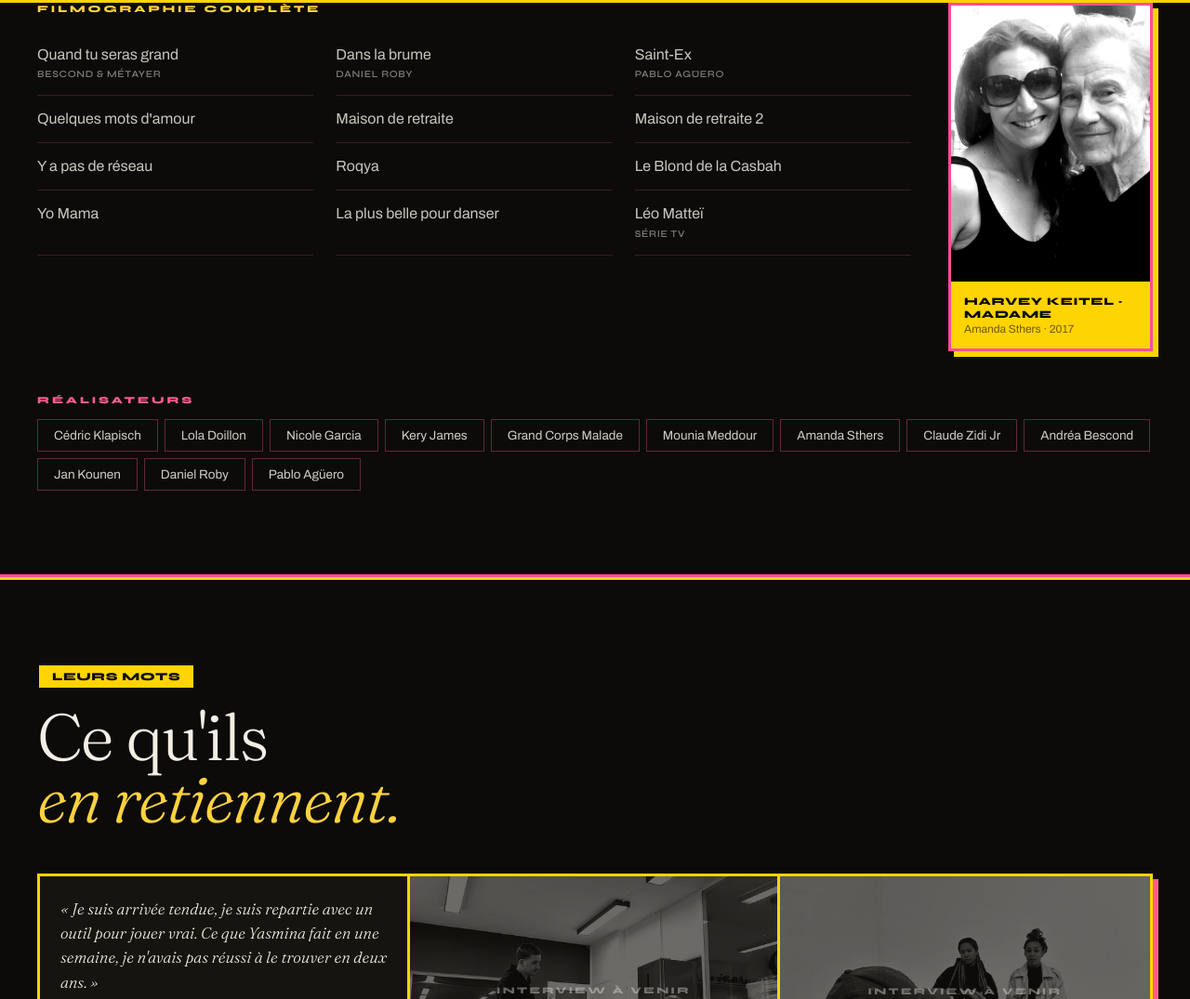
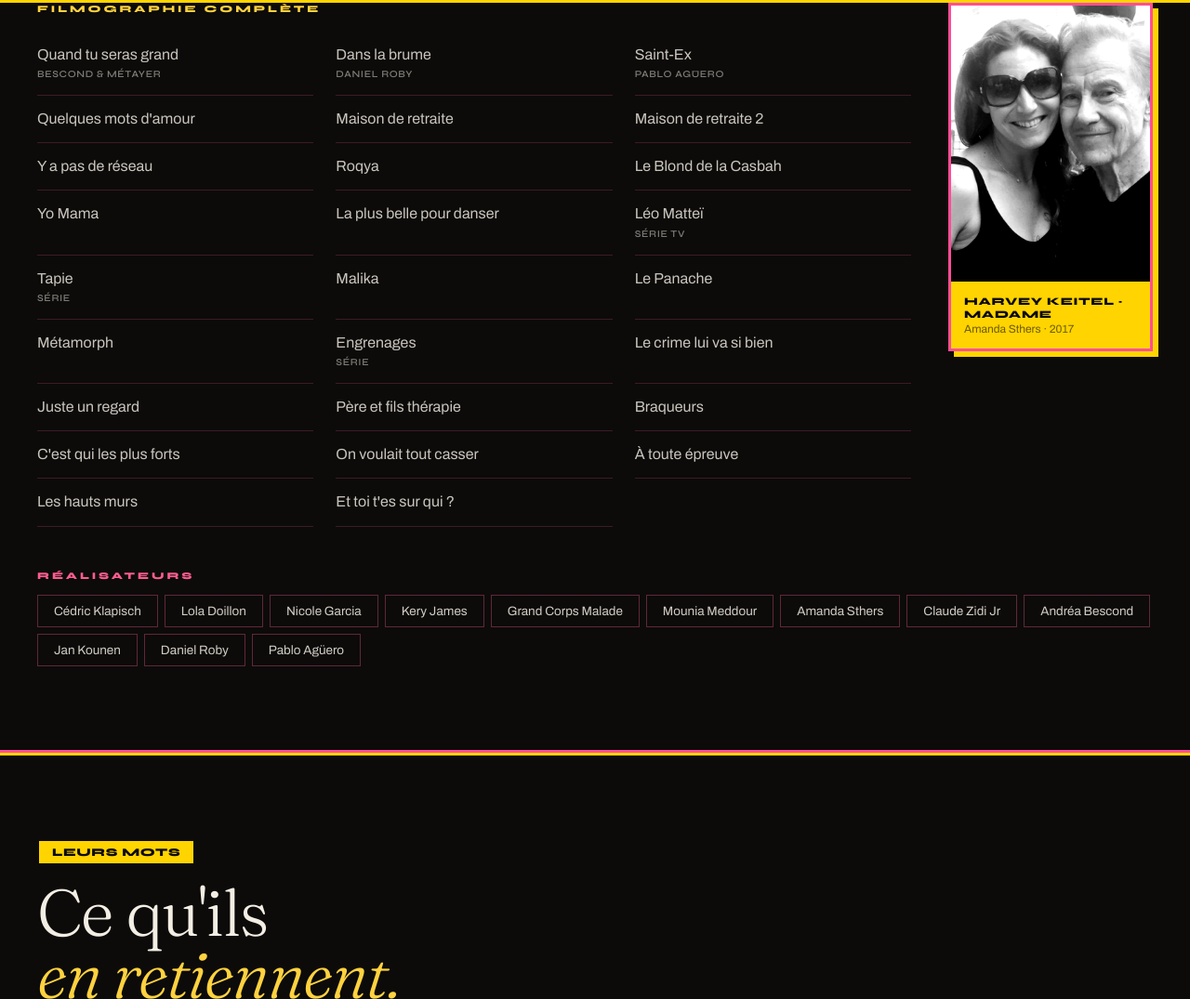
Before and after one commit to DEDVPIMMOS/yasmina-payments, a website: page index.html in a window 1280 px wide. Shown: the part 7487-8562 px from the top of the page at 93% size. Drawn offline with Linux system fonts and the light colour scheme.

Commit message:
Filmographie complete : 14 titres ajoutes (texte uniquement)
Ajoute Tapie, Malika, Le Panache, Metamorph, Engrenages, Le crime lui
va si bien, Juste un regard, Pere et fils therapie, Braqueurs, C'est
qui les plus forts, On voulait tout casser, A toute epreuve, Les
hauts murs, Et toi t'es sur qui ? a la liste texte de la
filmographie complete. Aucune affiche/image ajoutee. "Quelques mots
d'amour" et "St Ex" (= Saint-Ex, deja liste) non dupliques, deja
presents.

```diff
--- a/index.html
+++ b/index.html
@@ -1538,6 +1538,20 @@ footer a:hover{color:var(--bleu)}
         <div class="film-row">Yo Mama</div>
         <div class="film-row">La plus belle pour danser</div>
         <div class="film-row">Léo Matteï<small>Série TV</small></div>
+        <div class="film-row">Tapie<small>Série</small></div>
+        <div class="film-row">Malika</div>
+        <div class="film-row">Le Panache</div>
+        <div class="film-row">Métamorph</div>
+        <div class="film-row">Engrenages<small>Série</small></div>
+        <div class="film-row">Le crime lui va si bien</div>
+        <div class="film-row">Juste un regard</div>
+        <div class="film-row">Père et fils thérapie</div>
+        <div class="film-row">Braqueurs</div>
+        <div class="film-row">C'est qui les plus forts</div>
+        <div class="film-row">On voulait tout casser</div>
+        <div class="film-row">À toute épreuve</div>
+        <div class="film-row">Les hauts murs</div>
+        <div class="film-row">Et toi t'es sur qui ?</div>
       </div>
     </div>
     <!-- Keitel card à côté -->
```
